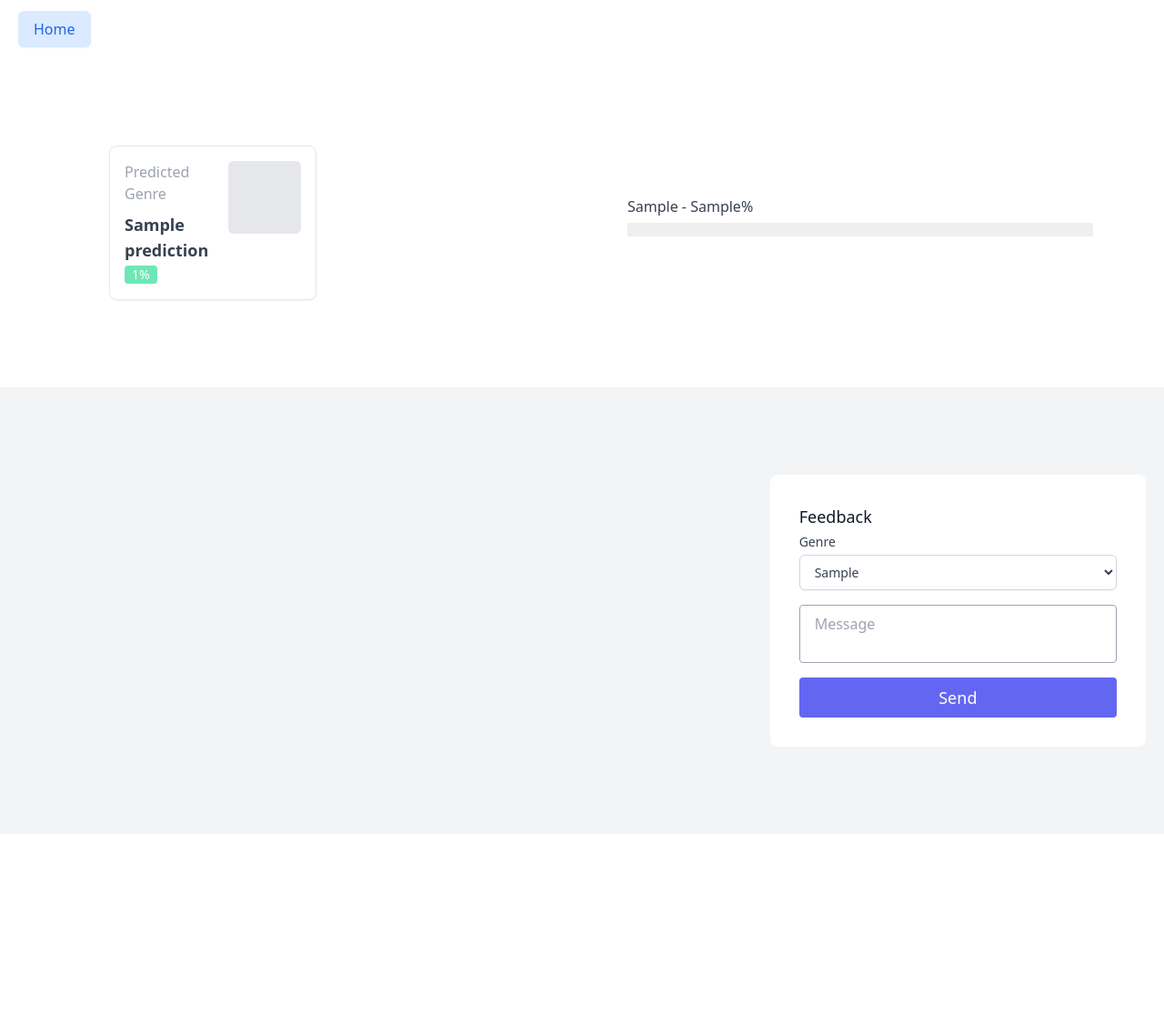
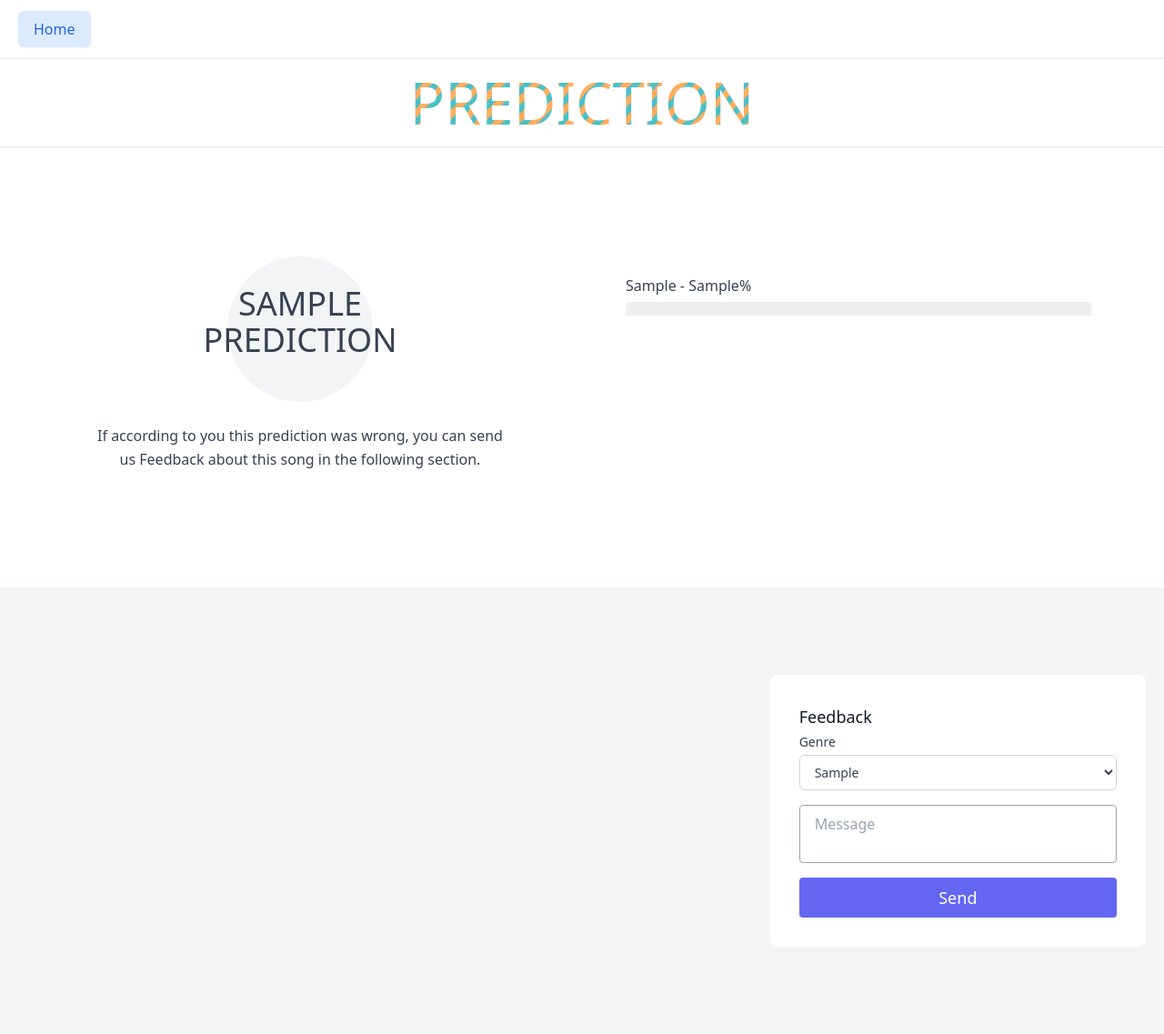
Before and after one commit to haiderali711/genre-prediction-audio, a Django app: template genre_classification/genre_classification/genre_classification/templates/genre_classification/predictions.html in a window 1280 px wide. Shown: the whole page at 91% size. Before the commit the page ends 789 px from the top, so only its background shows below. Run offline with Django 3.2, Linux system fonts and the light colour scheme; the template is opened without the code that fills it: most values are stand-ins (such as "Sample title", 1, 10 or a date in 2020).

Commit message:
Added some changes to the UI and tests

```diff
--- a/genre_classification/genre_classification/genre_classification/templates/genre_classification/home.html
+++ b/genre_classification/genre_classification/genre_classification/templates/genre_classification/home.html
@@ -22,10 +22,10 @@
                         </div>
                     </div>
 
-                    <a href="{% url 'predictions' %}" style="margin-right: 10px;"
+                    <!-- <a href="{% url 'predictions' %}" style="margin-right: 10px;"
                        class="w-full flex items-center justify-center px-4 py-2 border border-transparent rounded-md shadow-sm text-base font-medium text-blue-600 bg-blue-100 hover:bg-blue-200">
                         predictions
-                    </a>
+                    </a> -->
 
                     <div class="flex items-center">
                         {% if user.is_authenticated == False %}
--- a/genre_classification/genre_classification/genre_classification/templates/genre_classification/predictions.html
+++ b/genre_classification/genre_classification/genre_classification/templates/genre_classification/predictions.html
@@ -6,24 +6,28 @@
     <a href="{% url 'home' %}"
        class="px-4 py-2 border border-transparent rounded-md shadow-sm text-base font-medium text-blue-600 bg-blue-100 hover:bg-blue-200"
     >Home</a>
+
 </div>
-<div style="margin-left: 100px;">
-    <section class="text-gray-700 body-font">
-        <div class="container mx-auto flex px-5 py-24 md:flex-row flex-col items-center">
-            <div class="md:w-1/2 flex flex-col md:items-start md:text-left mb-16 md:mb-0 items-center text-center">
-                <div style="width: 40%;" class="p-4 transition-shadow border rounded-lg shadow-sm hover:shadow-lg">
-                    <div class="flex items-start justify-between">
-                        <div class="flex flex-col space-y-2">
-                            <span class="text-gray-400">Predicted Genre</span>
-                            <span class="text-lg font-semibold">{{prediction.label}}</span>
+<section class="text-gray-700 body-font border-t border-gray-200">
+    <h1 class="tile">PREDICTION</h1>
+</section>
+
+<section class="text-gray-700 body-font border-t border-gray-200">
+    <div class="container px-5 py-24 mx-auto flex flex-wrap">
+      <div class="lg:w-1/2 w-full mb-10 lg:mb-0 rounded-lg overflow-hidden">
+        <div class="object-cover object-center h-full w-full lg:flex-grow  flex flex-col  md:mb-0 items-center text-center justify-center">
+            <br class="hidden lg:inline-block">
+            <div class="bg-gray-100 rounded-full h-40 w-40 flex items-center justify-center">
+                <h1 class="title-font sm:text-4xl text-3xl mb-4 font-medium text-black-500" style="text-transform: uppercase;">{{prediction.label}}</h1>
             </div>
-                        <div class="p-10 bg-gray-200 rounded-md"></div>
-                    </div>
-                    <div>
-                        <span class="inline-block px-2 text-sm text-white bg-green-300 rounded">{{prediction.percentage}}%</span>
+            <br class="hidden lg:inline-block">
+            <div class="items-center self-center ml-20 mr-20">
+                <h3 class="mb-8 leading-relaxed">If according to you this prediction was wrong, you can send us Feedback about this song in the following section.</h3>
             </div>
         </div>
     </div>
+      <div class="flex flex-col flex-wrap lg:py-6 -mb-10 lg:w-1/2 lg:pl-12 lg:text-left text-center">
+
         <div class="lg:max-w-lg lg:w-full md:w-1/2 w-5/6">
             <div class="py-5">
                 {% for label in label_percentages %}
@@ -31,15 +35,18 @@
                         class="progress-line__label">{{label.0}} - {{label.1}}%</span>
                     <div class="progress-line__outer" style="background: rgb(239, 239, 239); height: 15px;">
                         <div class="progress-line__inner"
-                                 style="width: {{label.1}}%; background: rgba(255, 82, 82, 0.7); transition: width 2s ease 0s;"></div>
+                             style="width: {{label.1}}%; transition: width 2s ease; -webkit-transition : width 5s ease;
+                             -moz-transition : width 5s ease; -o-transition : width 5s ease;"></div>
                     </div>
                 </section>
                 {% endfor %}
             </div>
         </div>
       </div>
+    </div>
   </section>
-</div>
+
+
 
 <section class="text-gray-700 body-font relative bg-gray-100">
     <div class="container px-5 py-24 mx-auto flex">
@@ -84,6 +91,41 @@
 </script>
 <style>
 
+    .tile {
+        display: flex;
+        align-items: center;
+        justify-content: center;
+        align-content: center;
+        text-align: center;
+        font-weight: normal;
+        width: 100%;
+        text-align: center;
+
+        font-size: 5vw;
+        background: linear-gradient(
+            -45deg,
+            #4bc0c8 25%,
+            #feac5e 25%,
+            #feac5e 50%,
+            #4bc0c8 50%,
+            #4bc0c8 75%,
+            #feac5e 75%,
+            #feac5e
+        );
+        -webkit-background-clip: text;
+        -webkit-text-fill-color: transparent;
+        background-size: 20px 20px;
+        background-position: 0 0;
+        animation: stripes 1s linear infinite;
+    }
+
+    @keyframes stripes {
+        100% {
+            background-position: 20px 0, 20px 0, 20px 0;
+        }
+    }
+
+
     .bg-img {
         position: relative;
         width: 100%;
@@ -107,5 +149,20 @@
         display: flex;
         margin: 6px auto 15px auto;
     }
+
+    .progress-line__inner {
+        background: linear-gradient(
+            -45deg,
+            #4bc0c8 25%,
+            #feac5e 25%,
+            #feac5e 50%,
+            #4bc0c8 50%,
+            #4bc0c8 75%,
+            #feac5e 75%,
+            #feac5e
+        );
+
+    }
+
 </style>
 {% endblock %}
--- a/genre_classification/requirements.txt
+++ b/genre_classification/requirements.txt
@@ -1,5 +1,5 @@
-#llvmlite
-#numba
+llvmlite
+numba
 librosa
 asgiref==3.3.0
 certifi==2020.6.20
```
Also changed, not shown: genre_classification/genre_classification/genre_classification/tests/tests.py (+2 -2 lines), .gitlab-ci.yml, 1 other file. Lines whose indentation alone changed are shown as unchanged.
